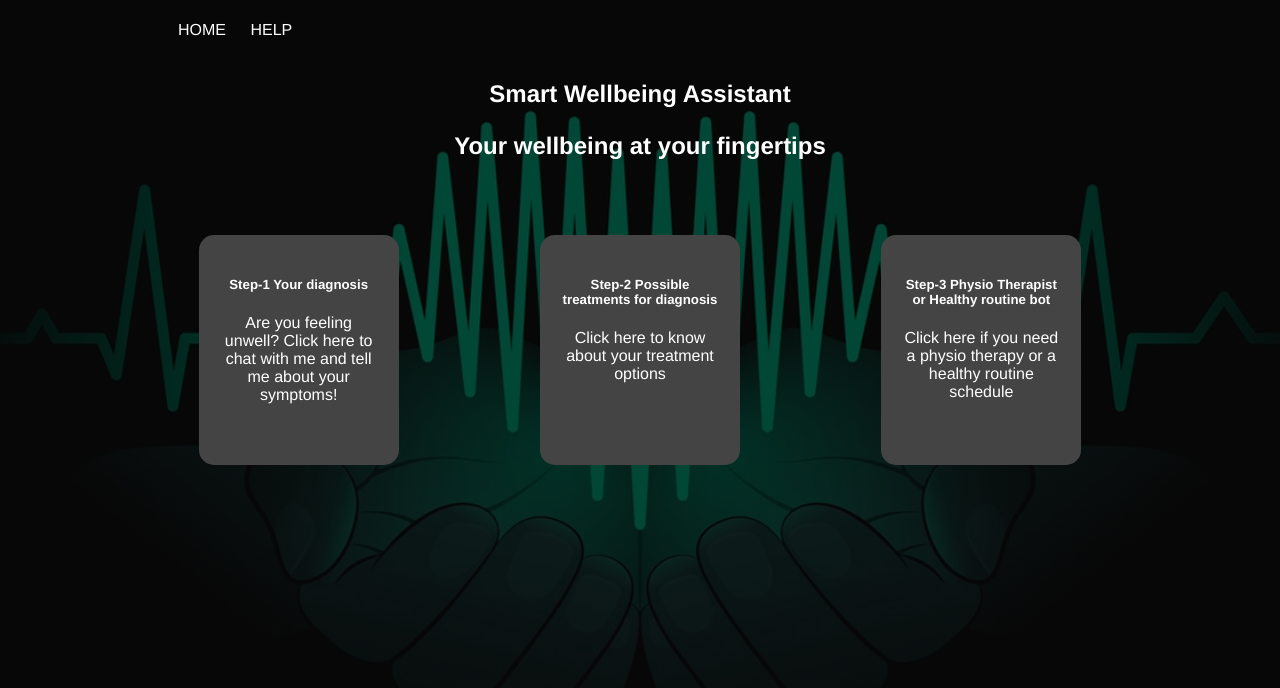
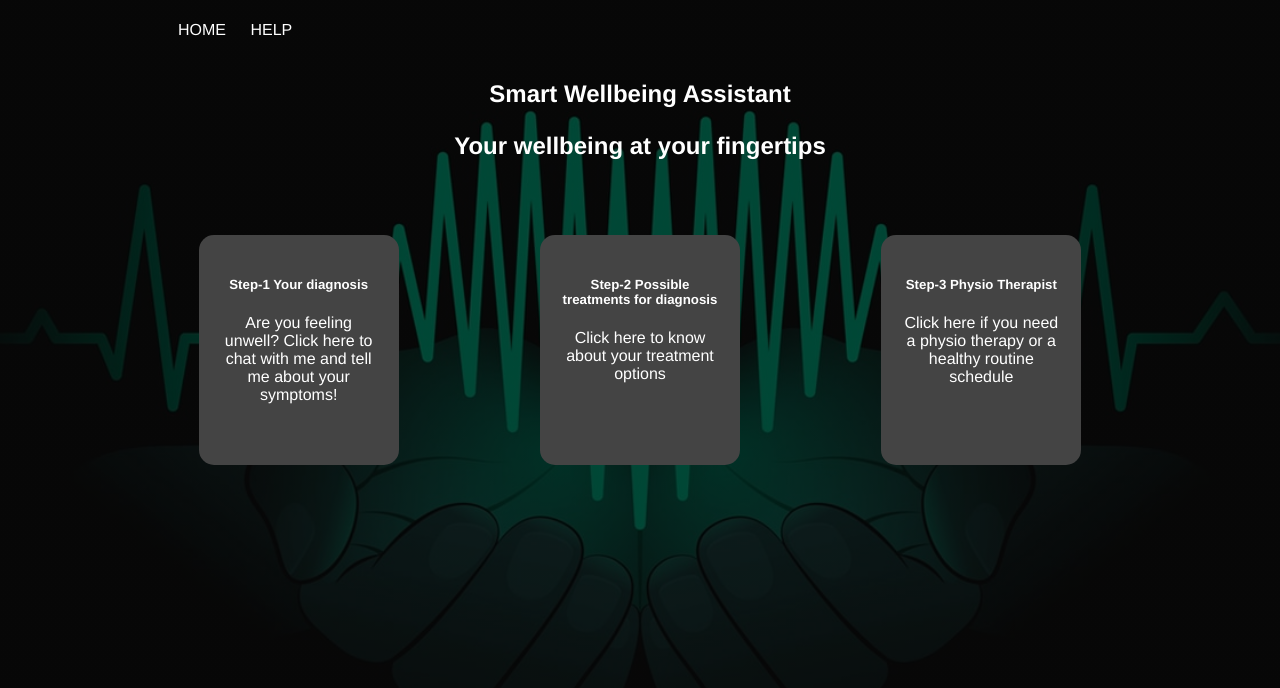
Before and after one commit to OnlyDot0o0/CO3104-Project, a plain HTML site: page index.html in a window 1280 px wide. Drawn offline with Linux system fonts and the light colour scheme.

Commit message:
Update index.html

```diff
--- a/index.html
+++ b/index.html
@@ -36,7 +36,7 @@
             </div>
             <div class="card">
                 <a href="bot3.html">
-                    <h5>Step-3 Physio Therapist or Healthy routine bot</h5>
+                    <h5>Step-3 Physio Therapist</h5>
                     <p>Click here if you need a physio therapy or a healthy routine schedule</p>
                 </a>
             </div>
```
